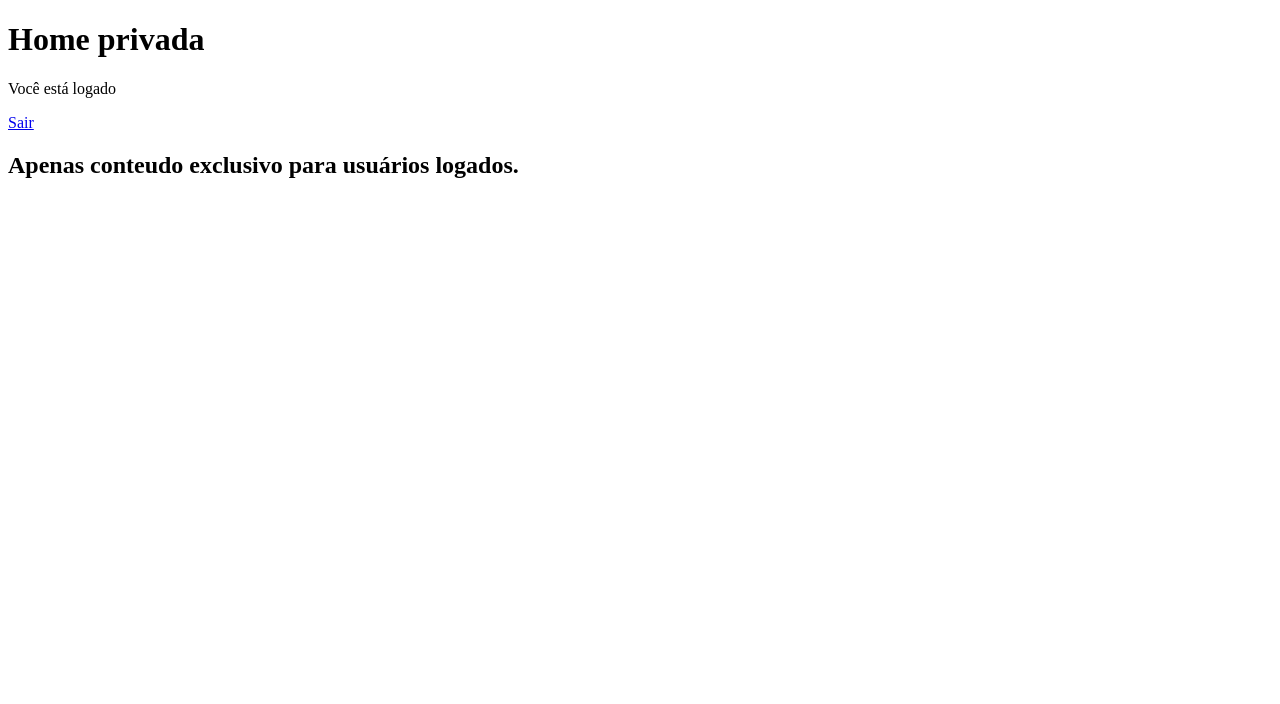
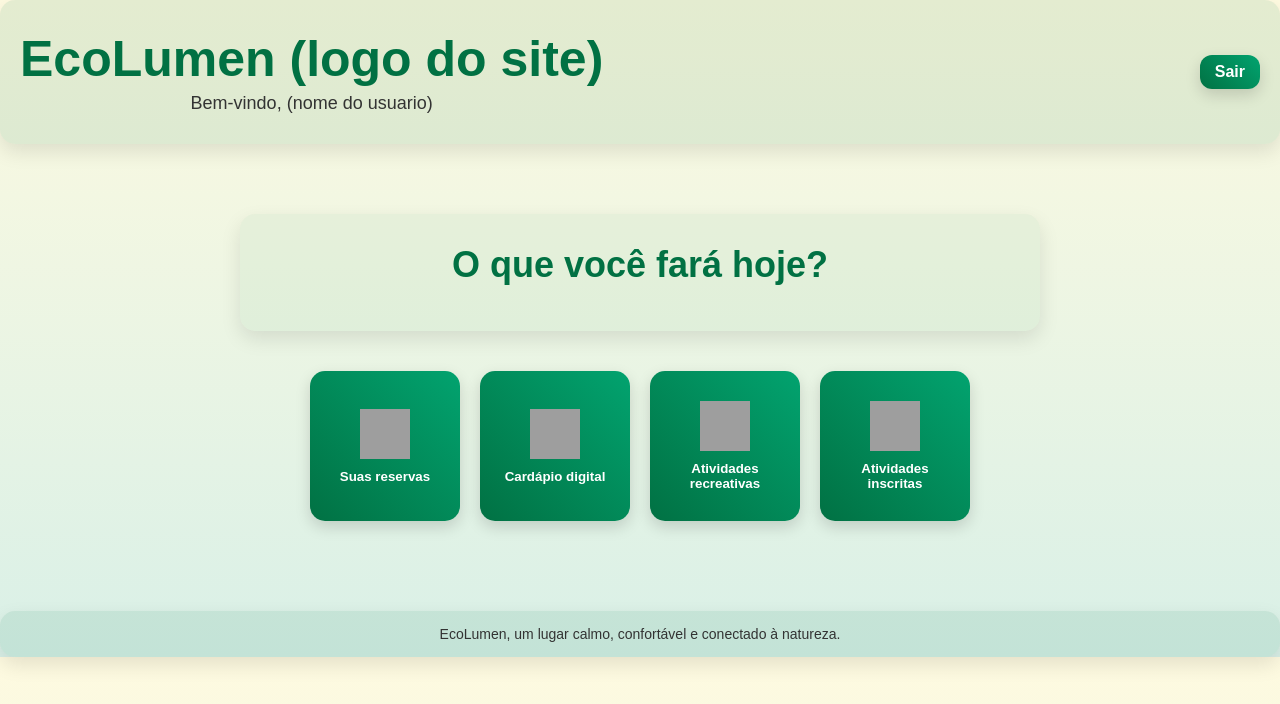
Before and after one commit to VictorAMJ/Software-Product-Analysis-Specification, a Flask app: page /home in a window 1280 px wide. Shown: the top 704 px of the page. Run offline with Flask 3, Linux system fonts and the light colour scheme; the visitor is signed in with stand-in values (Sample User, id 1); grey boxes are pictures that could not be loaded.

Commit message:
Começo do design de home privada

```diff
--- a/EcoLumen/controllers/usuario_controller.py
+++ b/EcoLumen/controllers/usuario_controller.py
@@ -39,7 +39,7 @@ def login_usuario(request):
         senha = request.form["senha"]
 
         usuario = buscar_usuario_email(email)
-        if usuario and usuario[1] == senha:
+        if usuario and usuario[2] == senha:
             session["email"] = usuario[0]
             return "Login realizado com sucesso!"
         else:
--- a/EcoLumen/models/usuario_model.py
+++ b/EcoLumen/models/usuario_model.py
@@ -41,11 +41,11 @@ def inserir_usuario(nome, email, senha, cpf, telefone):
 def buscar_usuario_email(email):
     conexao = bd_config()
     cursor = conexao.cursor()
-    cursor.execute("SELECT email, senha FROM usuarios WHERE email = %s", (email,))
+    cursor.execute("SELECT id, email, senha FROM usuarios WHERE email = %s", (email,))
     resultado = cursor.fetchone()
     cursor.close()
     conexao.close()
-    return bool(resultado)
+    return resultado
 
 def buscar_usuario_cpf(cpf):
     conexao = bd_config()
--- /dev/null
+++ b/EcoLumen/static/css/home_privada.css
@@ -0,0 +1,144 @@
+/* Reset básico */
+* {
+    margin: 0;
+    padding: 0;
+    box-sizing: border-box;
+}
+
+body {
+    font-family: "Poppins", sans-serif;
+    background: linear-gradient(to bottom, #fefae0, #d9f0e7);
+    text-align: center;
+}
+
+/* HEADER */
+header {
+    display: flex;
+    justify-content: space-between; /* título à esquerda, botão à direita */
+    align-items: center;
+    padding: 30px 20px;
+    background: rgba(1, 113, 67, 0.1);
+    border-radius: 15px;
+    box-shadow: 0 8px 20px rgba(0,0,0,0.1);
+    margin-bottom: 40px;
+    transition: transform 0.3s ease;
+}
+
+header:hover {
+    transform: translateY(-3px);
+}
+
+header .header-content h1 {
+    font-size: 50px;
+    color: #017143;
+    margin-bottom: 5px;
+}
+
+header .header-content p {
+    font-size: 18px;
+    color: #333;
+    margin-bottom: 0;
+}
+
+header .btn-logout {
+    padding: 8px 15px;
+    background: linear-gradient(45deg, #017143, #02a36f);
+    color: white;
+    font-weight: bold;
+    border-radius: 12px;
+    text-decoration: none;
+    transition: all 0.3s ease;
+    box-shadow: 0 6px 15px rgba(0,0,0,0.15);
+}
+
+header .btn-logout:hover {
+    background: linear-gradient(45deg, #014d35, #01644d);
+    transform: translateY(-3px) scale(1.05);
+    box-shadow: 0 10px 20px rgba(0,0,0,0.2);
+}
+
+/* MAIN */
+main {
+    padding: 30px 20px;
+    display: flex;
+    flex-direction: column;
+    align-items: center;
+}
+
+/* Seção de boas-vindas */
+.welcome {
+    background: rgba(1, 113, 67, 0.05);
+    border-radius: 15px;
+    padding: 30px 20px;
+    width: 90%;
+    max-width: 800px;
+    text-align: center;
+    margin-bottom: 40px;
+    box-shadow: 0 8px 20px rgba(0,0,0,0.1);
+    transition: transform 0.3s ease;
+}
+
+.welcome:hover {
+    transform: translateY(-3px);
+}
+
+.welcome h2 {
+    font-size: 36px;
+    margin-bottom: 15px;
+    color: #017143;
+}
+
+/* Botões das rotas */
+.rota-buttons {
+    display: flex;
+    justify-content: center;
+    flex-wrap: wrap;
+    gap: 20px;
+    width: 100%;
+}
+
+.rota-buttons a {
+    text-decoration: none;
+}
+
+.rota-buttons button {
+    background: linear-gradient(45deg, #017143, #02a36f);
+    border: none;
+    border-radius: 15px;
+    padding: 20px;
+    width: 150px;
+    height: 150px;
+    display: flex;
+    flex-direction: column;
+    align-items: center;
+    justify-content: center;
+    cursor: pointer;
+    color: white;
+    font-weight: bold;
+    transition: all 0.3s ease;
+    box-shadow: 0 6px 15px rgba(0,0,0,0.15);
+}
+
+.rota-buttons button:hover {
+    background: linear-gradient(45deg, #014d35, #01644d);
+    transform: translateY(-3px) scale(1.05);
+    box-shadow: 0 10px 20px rgba(0,0,0,0.2);
+}
+
+.rota-buttons img {
+    width: 50px;
+    height: 50px;
+    margin-bottom: 10px;
+}
+
+/* FOOTER */
+footer {
+    margin-top: 60px;
+    text-align: center;
+    padding: 15px 10px;
+    font-size: 14px;
+    color: #333;
+    background: rgba(1, 113, 67, 0.1);
+    border-radius: 15px;
+    box-shadow: 0 8px 20px rgba(0,0,0,0.1);
+}
--- a/EcoLumen/templates/usuario/home_privada.html
+++ b/EcoLumen/templates/usuario/home_privada.html
@@ -3,13 +3,54 @@
 <head>
     <meta charset="UTF-8">
     <meta name="viewport" content="width=device-width, initial-scale=1.0">
-    <title>Home Privado</title>
+    <title>Home Privada</title>
+    <link rel="stylesheet" href="{{ url_for('static', filename='css/home_privada.css') }}">
 </head>
 <body>
-    <h1>Home privada</h1>
-    <p>Você está logado</p>
-    <a href="/logout" class="btn-logout">Sair</a>
+    <header>
+        <div class="header-content">
+            <h1>EcoLumen (logo do site)</h1>
+            <p>Bem-vindo, (nome do usuario)</p>
+        </div>
+            <a href="{{ url_for('usuario_bp.home_publica') }}" class="btn-logout">Sair</a>
 
-    <h2>Apenas conteudo exclusivo para usuários logados.</h2>
+    </header>
+
+    <main>
+        <section class="welcome">
+            <h2>O que você fará hoje?</h2>
+        </section>
+
+        <section class="rota-buttons">
+            <a href="{{ url_for('reserva_bp.pagina_reserva') }}">
+                <button>
+                    <img src="{{ url_for('static', filename='img/reservas_icon.png') }}" alt="Suas Reservas">
+                    Suas reservas
+                </button>
+            </a>
+            <a href="#">
+                <button>
+                    <img src="{{ url_for('static', filename='img/cardapio_icon.png') }}" alt="Cardápio Digital">
+                    Cardápio digital
+                </button>
+            </a>
+            <a href="#">
+                <button>
+                    <img src="{{ url_for('static', filename='img/atividades_icon.png') }}" alt="Atividades">
+                    Atividades recreativas
+                </button>
+            </a>
+            <a href="#">
+                <button>
+                    <img src="{{ url_for('static', filename='img/inscritas_icon.png') }}" alt="Atividades Inscritas">
+                    Atividades inscritas
+                </button>
+            </a>
+        </section>
+    </main>
+
+    <footer>
+        EcoLumen, um lugar calmo, confortável e conectado à natureza.
+    </footer>
 </body>
 </html>
```
